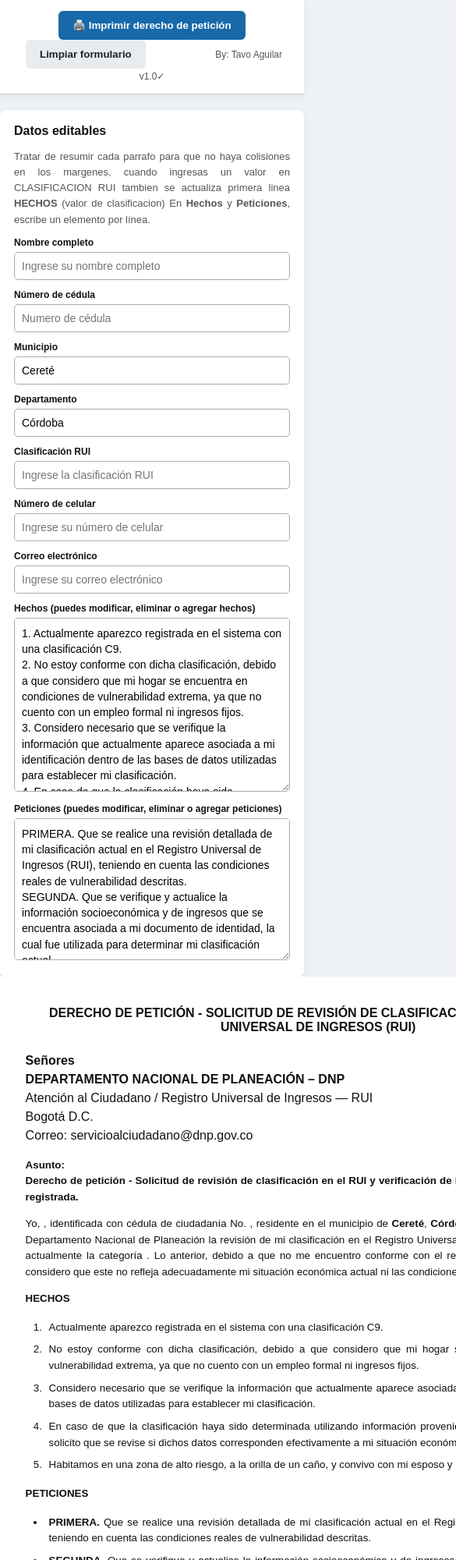
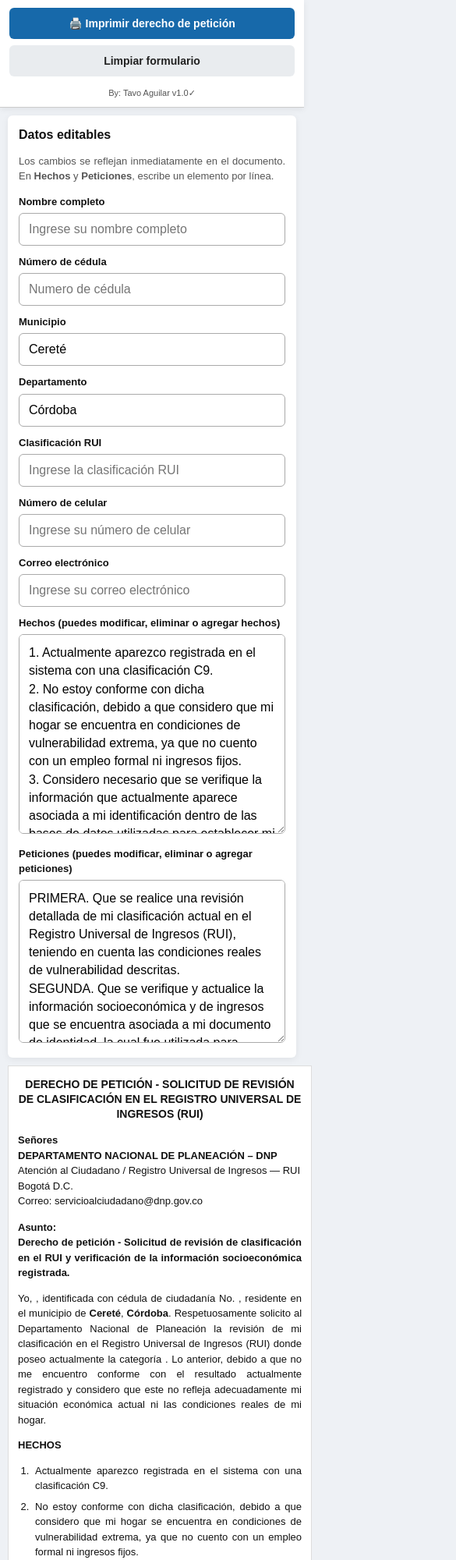
Before and after one commit to deepweb1234/shop, a plain HTML site: page formularios/DP-RUI.html in a window 390 px wide. Shown: the top 2000 px of the page at 78% size, 585 px wide, since content can reach past the window. Drawn offline with Linux system fonts and the light colour scheme.

Commit message:
Update DP-RUI.html

```diff
--- a/formularios/DP-RUI.html
+++ b/formularios/DP-RUI.html
@@ -15,16 +15,22 @@
         background: #eef1f5;
         font-family: Arial, Helvetica, sans-serif;
         color: #111;
+        line-height: 1.4;
       }
 
+      /* ========== TOOLBAR ========== */
       .toolbar {
         position: sticky;
         top: 0;
         z-index: 10;
         background: #fff;
         border-bottom: 1px solid #ccc;
-        padding: 14px;
-        text-align: center;
+        padding: 12px 16px;
+        display: flex;
+        flex-wrap: wrap;
+        justify-content: center;
+        align-items: center;
+        gap: 10px;
         box-shadow: 0 2px 8px #0001;
       }
 
@@ -32,9 +38,10 @@
         border: 0;
         border-radius: 6px;
         padding: 11px 18px;
-        margin: 0 5px;
         font-weight: bold;
         cursor: pointer;
+        font-size: 14px;
+        white-space: nowrap;
       }
 
       .print {
@@ -47,8 +54,73 @@
         color: #222;
       }
 
+      #estado {
+        font-size: 12px;
+        color: #555;
+        width: 100%;
+        text-align: center;
+        margin-top: 4px;
+      }
+
+      /* ========== FORMULARIO ========== */
+      .form-panel {
+        max-width: 860px;
+        margin: 16px auto;
+        background: white;
+        padding: 18px;
+        border-radius: 8px;
+        box-shadow: 0 2px 10px #0001;
+      }
+
+      .form-panel h2 {
+        font-size: 17px;
+        margin: 0 0 12px;
+      }
+
+      .form-panel > p {
+        margin: 0 0 14px;
+        color: #555;
+        font-size: 13px;
+      }
+
+      .grid {
+        display: grid;
+        grid-template-columns: 1fr 1fr;
+        gap: 14px;
+      }
+
+      label {
+        font-size: 13px;
+        font-weight: bold;
+        display: block;
+      }
+
+      input,
+      select,
+      textarea {
+        width: 100%;
+        padding: 10px 12px;
+        margin-top: 5px;
+        border: 1px solid #aaa;
+        border-radius: 6px;
+        font-size: 15px;
+        font-family: Arial, Helvetica, sans-serif;
+      }
+
+      textarea {
+        resize: vertical;
+        line-height: 1.45;
+        min-height: 100px;
+      }
+
+      .wide {
+        grid-column: 1 / -1;
+      }
+
+      /* ========== DOCUMENTO ========== */
       .page {
-        width: 216mm;
+        width: 100%;
+        max-width: 216mm;
         min-height: 279mm;
         margin: 20px auto;
         padding: var(--margen-vertical) var(--margen-horizontal);
@@ -60,20 +132,21 @@
       }
 
       h1 {
-        font-size: 16px;
+        font-size: 15px;
         text-align: center;
-        margin: 0 0 22px;
+        margin: 0 0 18px;
         font-weight: 700;
+        line-height: 1.35;
       }
 
       .dest {
         line-height: 1.5;
-        margin-bottom: 16px;
+        margin-bottom: 14px;
+        font-size: 10pt;
       }
 
       p,
       li {
-        /* Arial 10 */
         font-family: Arial, Helvetica, sans-serif;
         font-size: 10pt;
         line-height: 1.55;
@@ -84,27 +157,26 @@
         font-weight: bold;
       }
 
-      ol {
-        padding-left: 25px;
+      ol,
+      ul {
+        padding-left: 22px;
+        margin: 8px 0 14px;
       }
 
       li {
-        padding-left: 5px;
-        margin-bottom: 8px;
-      }
-
-      ul {
-        padding-left: 25px;
+        padding-left: 4px;
+        margin-bottom: 7px;
       }
 
       .signature {
-        margin-top: 28px;
+        margin-top: 26px;
       }
 
       .line {
-        width: 230px;
+        width: 220px;
+        max-width: 70%;
         border-top: 1px solid #111;
-        margin-top: 42px;
+        margin-top: 40px;
         margin-bottom: 8px;
       }
 
@@ -112,75 +184,129 @@
         font-weight: 700;
       }
 
+      /* ========== COMPACTO ========== */
+      .compacto .signature {
+        margin-top: 12px;
+      }
+
+      .compacto .line {
+        margin-top: 22px;
+        margin-bottom: 5px;
+      }
+
+      .compacto p[style] {
+        margin-top: 10px !important;
+      }
+
+      /* ========== TABLET ========== */
+      @media (max-width: 900px) {
         .form-panel {
-        max-width: 216mm;
-        margin: 20px auto 0;
-        background: white;
-        padding: 18px;
-        border-radius: 8px;
-        box-shadow: 0 2px 10px #0001;
+          margin: 12px;
+          padding: 16px;
+        }
+
+        .page {
+          margin: 12px;
+          box-shadow: 0 1px 8px #0001;
+        }
+      }
+
+      /* ========== MÓVIL ========== */
+      @media (max-width: 640px) {
+        .toolbar {
+          padding: 10px 12px;
+          gap: 8px;
+        }
+
+        .toolbar button {
+          flex: 1 1 auto;
+          min-width: 140px;
+          padding: 12px 14px;
+          font-size: 14px;
+        }
+
+        #estado {
+          font-size: 11px;
+          margin-top: 6px;
+        }
+
+        .form-panel {
+          margin: 10px;
+          padding: 14px;
+          border-radius: 6px;
         }
 
         .form-panel h2 {
           font-size: 16px;
-        margin: 0 0 14px;
         }
 
         .grid {
-        display: grid;
-        grid-template-columns: 1fr 1fr;
+          grid-template-columns: 1fr;
           gap: 12px;
         }
 
-      label {
-        font-size: 12px;
-        font-weight: bold;
-        display: block;
+        .wide {
+          grid-column: auto;
         }
 
         input,
         select,
         textarea {
-        width: 100%;
-        padding: 9px;
-        margin-top: 5px;
-        border: 1px solid #aaa;
-        border-radius: 5px;
-        font-size: 14px;
-        font-family: Arial, Helvetica, sans-serif;
+          font-size: 16px; /* evita zoom en iOS */
+          padding: 11px 12px;
         }
 
-      textarea {
-        resize: vertical;
-        line-height: 1.45;
+        .page {
+          margin: 10px;
+          padding: 14px 12px;
+          min-height: auto;
+          box-shadow: none;
+          border: 1px solid #ddd;
         }
 
-      .wide {
-        grid-column: 1/-1;
+        h1 {
+          font-size: 14px;
+          margin-bottom: 14px;
         }
 
-      @media (max-width: 800px) {
-        .page {
-          margin: 0;
-          width: 216mm;
-          min-height: 279mm;
-          box-shadow: none;
-
-          padding-top: var(--margen-vertical);
-          padding-bottom: var(--margen-vertical);
-          padding-left: var(--margen-horizontal);
-          padding-right: var(--margen-horizontal);
+        .dest,
+        p,
+        li {
+          font-size: 13px;
+          line-height: 1.5;
         }
 
-        .grid {
-          grid-template-columns: 1fr;
+        ol,
+        ul {
+          padding-left: 18px;
         }
 
-        .wide {
-          grid-column: auto;
+        .line {
+          width: 180px;
+          margin-top: 28px;
+        }
+
+        .signature {
+          margin-top: 20px;
         }
       }
 
+      /* Pantallas muy pequeñas */
+      @media (max-width: 380px) {
+        .toolbar button {
+          min-width: 100%;
+        }
+
+        .page {
+          padding: 12px 10px;
+        }
+
+        h1 {
+          font-size: 13px;
+        }
+      }
+
+      /* ========== IMPRESIÓN ========== */
       @media print {
         body {
           background: white;
@@ -194,9 +320,10 @@
         .page {
           margin: 0;
           width: 216mm;
+          max-width: none;
           min-height: 279mm;
           box-shadow: none;
-
+          border: none;
           padding-top: var(--margen-vertical);
           padding-bottom: var(--margen-vertical);
           padding-left: var(--margen-horizontal);
@@ -207,19 +334,6 @@
           size: Letter;
           margin: 0;
         }
-      }
-
-      .compacto .signature {
-        margin-top: 12px;
-      }
-
-      .compacto .line {
-        margin-top: 25px;
-        margin-bottom: 5px;
-      }
-
-      .compacto p[style] {
-        margin-top: 10px !important;
       }
     </style>
   </head>
@@ -232,17 +346,14 @@
 
       <button class="clear" onclick="limpiar()">Limpiar formulario</button>
 
- <span id="estado" style="font-size: 12px; color: #555; margin-left: 80px">
-        By: Tavo Aguilar v1.0✓
-      </span>
+      <span id="estado">By: Tavo Aguilar v1.0✓</span>
     </div>
 
     <div class="form-panel">
       <h2>Datos editables</h2>
 
-      <p style="margin: 0 0 12px; color: #555; font-size: 13px">
-
-       Tratar de resumir cada parrafo para que no haya colisiones en los margenes, cuando ingresas un valor en CLASIFICACION RUI tambien se actualiza primera linea <b>HECHOS</b> (valor de clasificacion)  En
+      <p>
+        Los cambios se reflejan inmediatamente en el documento. En
         <b>Hechos</b> y <b>Peticiones</b>, escribe un elemento por línea.
       </p>
 
@@ -315,25 +426,19 @@
         <div class="wide">
           <label>
             Hechos (puedes modificar, eliminar o agregar hechos)
-
-            <textarea id="hechos" rows="10">
-1. Actualmente aparezco registrada en el sistema con una clasificación C9.
+            <textarea id="hechos" rows="10">1. Actualmente aparezco registrada en el sistema con una clasificación C9.
 2. No estoy conforme con dicha clasificación, debido a que considero que mi hogar se encuentra en condiciones de vulnerabilidad extrema, ya que no cuento con un empleo formal ni ingresos fijos.
 3. Considero necesario que se verifique la información que actualmente aparece asociada a mi identificación dentro de las bases de datos utilizadas para establecer mi clasificación.
 4. En caso de que la clasificación haya sido determinada utilizando información proveniente de registros administrativos, solicito que se revise si dichos datos corresponden efectivamente a mi situación económica real y actual.
-5. Habitamos en una zona de alto riesgo, a la orilla de un caño, y convivo con mi esposo y mi hija menor de edad.</textarea
-            >
+5. Habitamos en una zona de alto riesgo, a la orilla de un caño, y convivo con mi esposo y mi hija menor de edad.</textarea>
           </label>
         </div>
 
         <div class="wide">
           <label>
             Peticiones (puedes modificar, eliminar o agregar peticiones)
-
-            <textarea id="peticiones" rows="8">
-PRIMERA. Que se realice una revisión detallada de mi clasificación actual en el Registro Universal de Ingresos (RUI), teniendo en cuenta las condiciones reales de vulnerabilidad descritas.
-SEGUNDA. Que se verifique y actualice la información socioeconómica y de ingresos que se encuentra asociada a mi documento de identidad, la cual fue utilizada para determinar mi clasificación actual.</textarea
-            >
+            <textarea id="peticiones" rows="8">PRIMERA. Que se realice una revisión detallada de mi clasificación actual en el Registro Universal de Ingresos (RUI), teniendo en cuenta las condiciones reales de vulnerabilidad descritas.
+SEGUNDA. Que se verifique y actualice la información socioeconómica y de ingresos que se encuentra asociada a mi documento de identidad, la cual fue utilizada para determinar mi clasificación actual.</textarea>
           </label>
         </div>
       </div>
```
Lines whose indentation alone changed are shown as unchanged.
